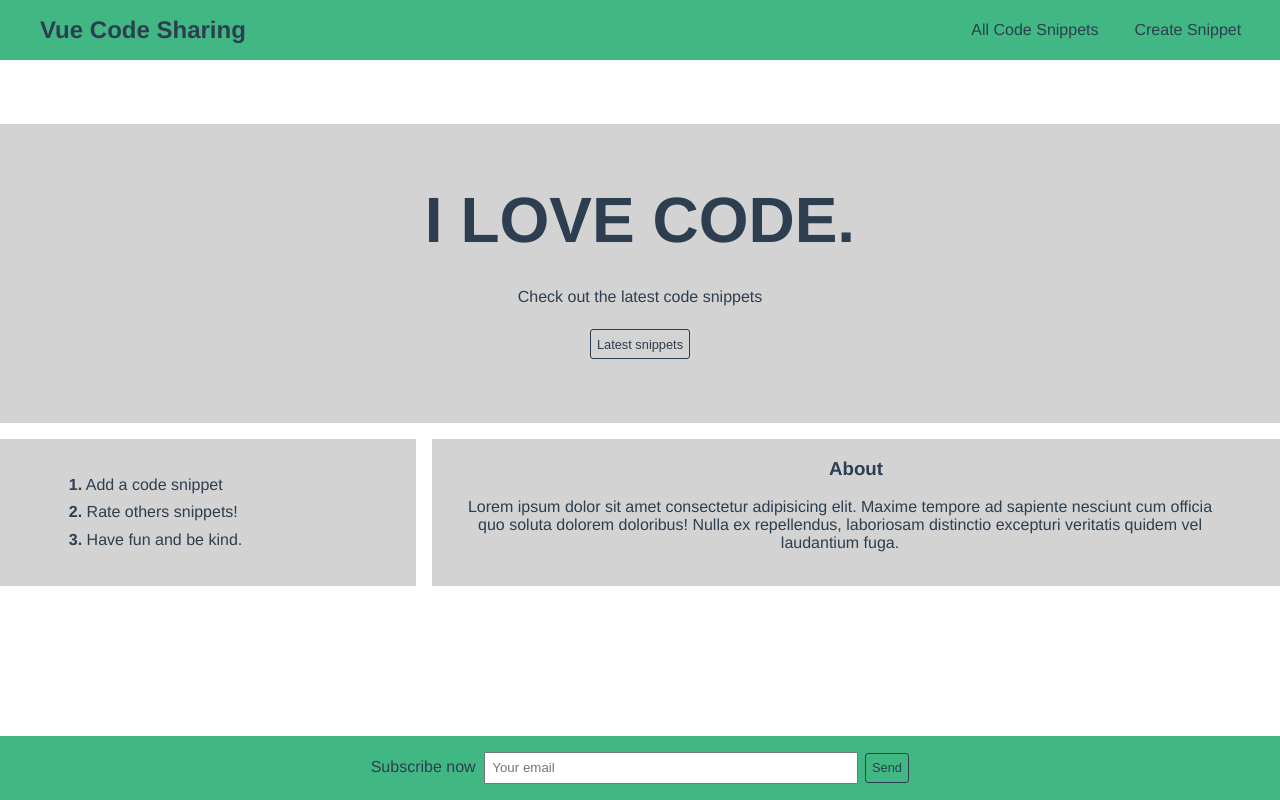
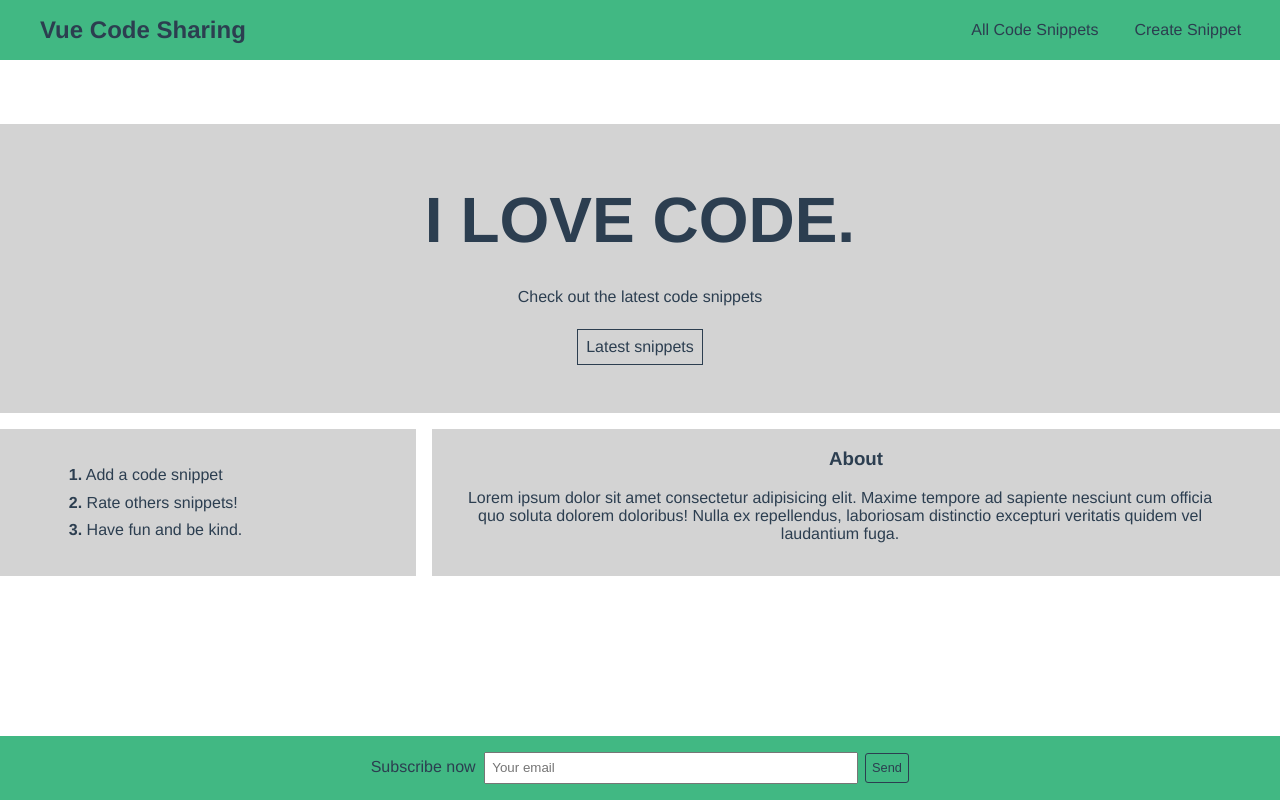
Before and after one commit to hannamollergren/Vue-Code-Sharing, a Vue app: page / in a window 1280 px wide. Built offline with nearby package versions, Linux system fonts and the light colour scheme.

Commit message:
sökväg till hem klick logo

```diff
--- a/src/components/Header.vue
+++ b/src/components/Header.vue
@@ -1,11 +1,11 @@
 <template>
   <div>
 	<header>
-		<a href="/Vue-Code-Sharing/home" class="logo"><h2>{{ title }}</h2></a>
+		<a href="/" class="logo"><h2>{{ title }}</h2></a>
 		<nav>
 			<ul>
-				<li><router-link to="/content">All Code Snippets</router-link></li>
-				<li><router-link to="/create">Create Snippet</router-link></li>
+				<li><router-link to="/content" class="links">All Code Snippets</router-link></li>
+				<li><router-link to="/create" class="links">Create Snippet</router-link></li>
 			</ul>
 
 		</nav>
@@ -42,8 +42,6 @@ export default {
 		padding-top: 1em;
 		margin-left: 2em;
 		grid-column: 1/2;
-	}
-	.logo:hover{
 		border-bottom: none;
 	}
 	ul{
@@ -70,7 +68,7 @@ export default {
 		padding: 0.8em;
 		text-align: end;
 	}
-	a:hover{
+	.links:hover{
 		border-bottom: 2px solid #2c3e50;
 		color: #2c3e50;
 	}
@@ -78,7 +76,6 @@ export default {
 		border-bottom: 2px solid #2c3e50;
 		color: #2c3e50;
 	}
-
 	@media only screen and (max-width: 702px) {
 	header{
 		grid-template-columns: 1fr 3fr 1fr;
--- a/src/components/Home.vue
+++ b/src/components/Home.vue
@@ -5,7 +5,10 @@
 			<div class="code">
 				<h1 class="love">I LOVE CODE.</h1>
 				<p class="text">Check out the latest code snippets</p> <br>
-				<button @click="toLatest"><a href="/Vue-Code-Sharing/home#/content">{{ latestSnippets }}</a></button>
+				<ul>
+					<li><router-link to="/content"><p class="button">{{ latestSnippets }}</p></router-link></li>
+				</ul>
+
 			</div>
 
 
@@ -55,8 +58,19 @@ span{
 	margin: 0 0 0;
 	gap: 1em;
 }
-
-
+ul{
+	display: inline-block;
+	list-style-type: none;
+	text-align: center;
+	margin: 0;
+}
+li{
+	display: inline-block;
+}
+a{
+	color: #2c3e50;
+	text-decoration: none;
+}
 .code{
 	background: lightgrey;
 	grid-column: 1/4;
@@ -88,6 +102,7 @@ span{
 	margin: 0 4em 0 0;
 }
 p{
+	display: block;
 	padding: 0.3em;
 	margin: 0;
 }
@@ -98,20 +113,15 @@ p{
 	line-height: 2em;
 }
 
-button{
-	margin: 0em 0 5em;
+.button{
+	margin: 0em 0 3em;
 	padding: 0.5em;
 	border: 1px solid #2c3e50;
 	background-color:lightgrey;
 }
-button:hover{
-	background-color: rgb(201, 200, 200);
-	transition: 0.6s;
-}
-a{
-	text-decoration: none;
-	color: #2c3e50;
-}
+
+
+
 @media only screen and (max-width: 902px) {
 .info{
 	grid-column: 1/4;
```
